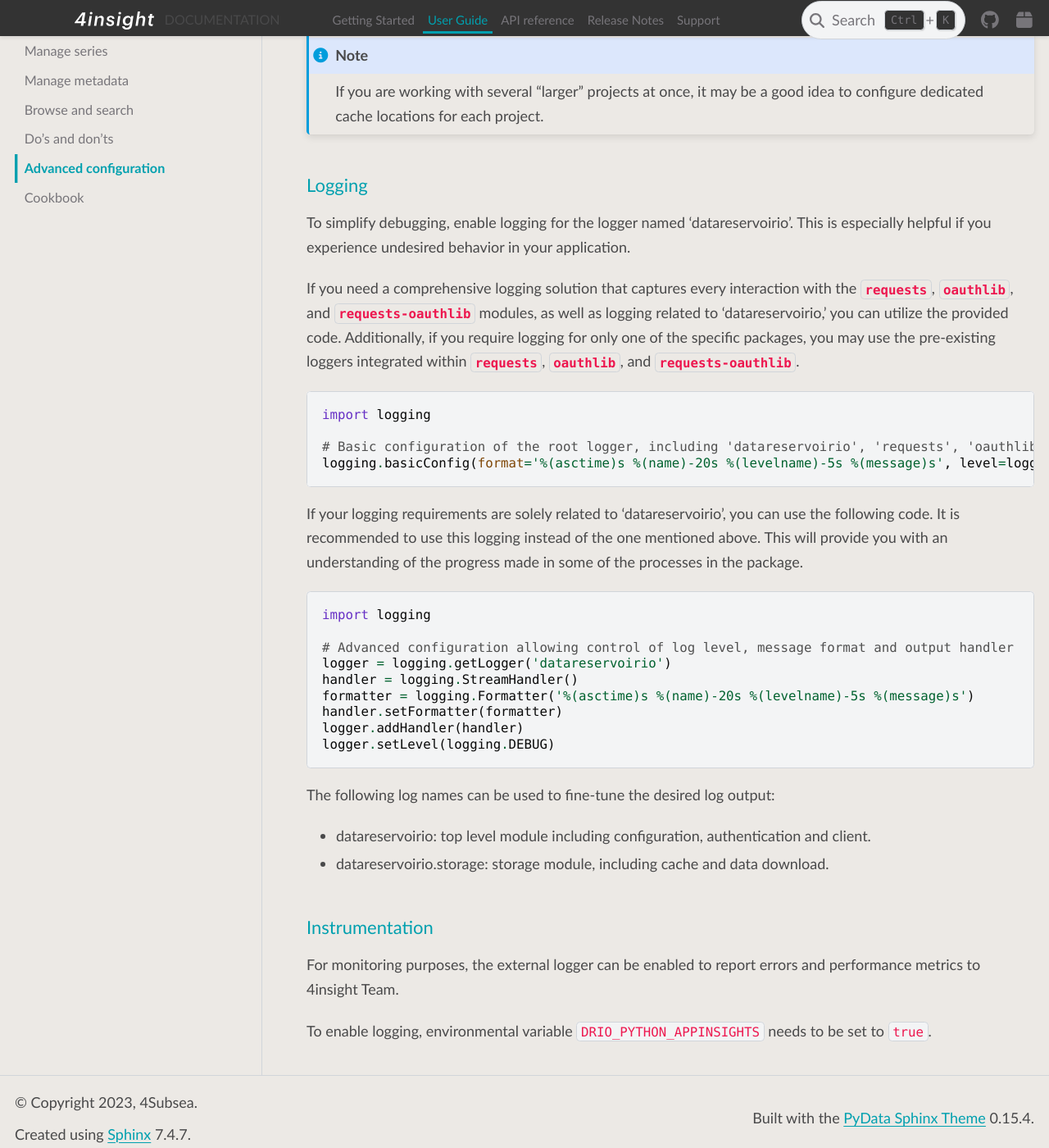
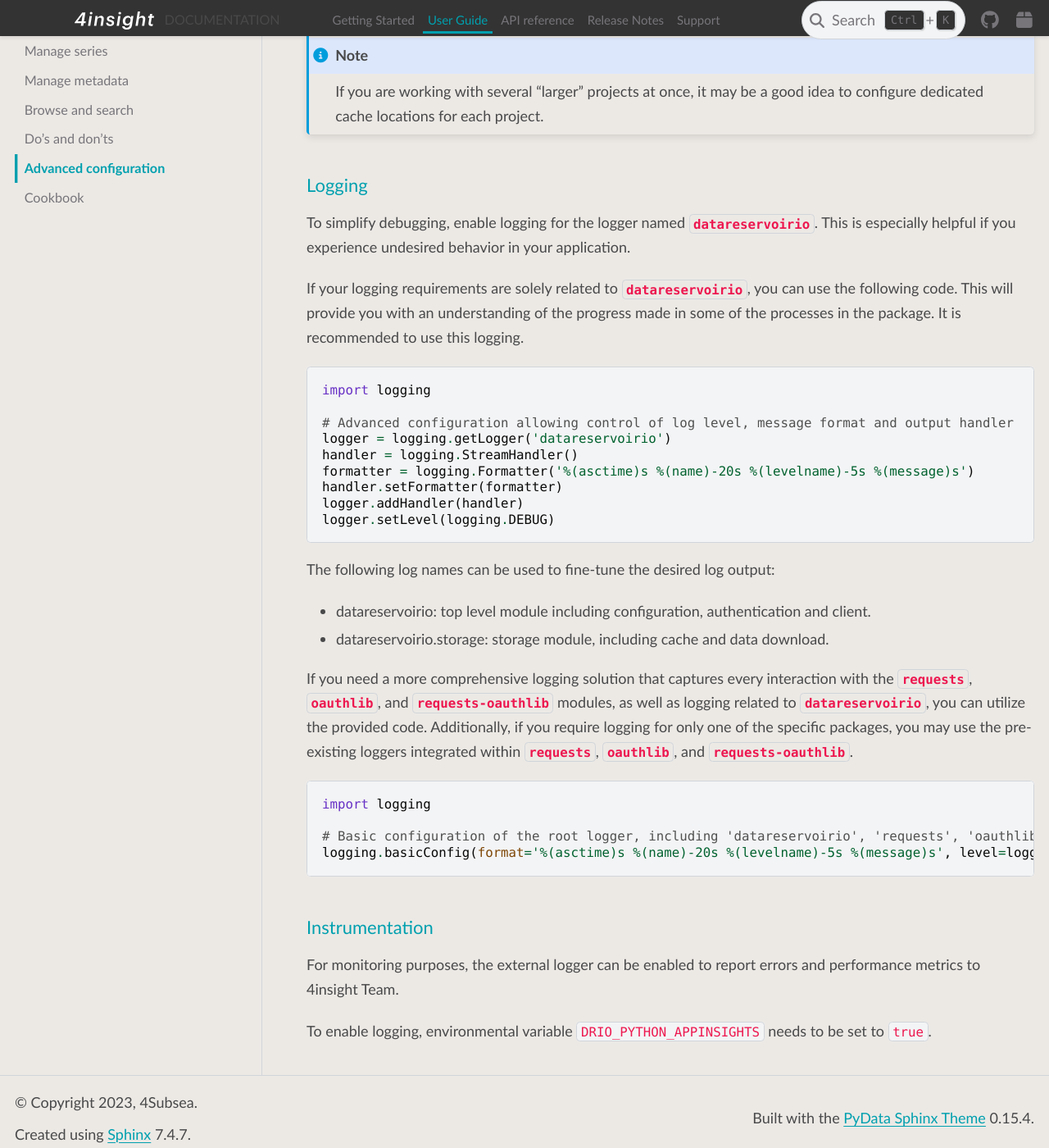
Before and after one commit to 4Subsea/drio-python, a Sphinx documentation site: the page built from docs/user_guide/advanced_config.rst, in a window 1280 px wide and 1400 px high, scrolled down 2213 px. Shown: the whole window at 82% size. Built offline with Sphinx 7.4.7 and the PyData theme 0.15.4, drawn with Linux system fonts in a browser that asks for light colours; some of the changed lines change nothing that is shown.

Commit message:
feedback PR

```diff
--- a/docs/user_guide/advanced_config.rst
+++ b/docs/user_guide/advanced_config.rst
@@ -104,20 +104,10 @@ low-latency solid state drives.
 Logging
 -------
 
-To simplify debugging, enable logging for the logger named 'datareservoirio'. This is especially helpful if you experience undesired behavior in your application.
+To simplify debugging, enable logging for the logger named :py:mod:`datareservoirio`. This is especially helpful if you experience undesired behavior in your application.
 
-If you need a comprehensive logging solution that captures every interaction with the :py:mod:`requests`, :py:mod:`oauthlib`, and :py:mod:`requests-oauthlib` modules, as well as logging related to 'datareservoirio,' you can utilize the provided code.
-Additionally, if you require logging for only one of the specific packages, you may use the pre-existing loggers integrated within :py:mod:`requests`, :py:mod:`oauthlib`, and :py:mod:`requests-oauthlib`.
-
-.. code-block:: python
-
-    import logging
-
-    # Basic configuration of the root logger, including 'datareservoirio', 'requests', 'oauthlib' and 'requests-oauthlib'
-    logging.basicConfig(format='%(asctime)s %(name)-20s %(levelname)-5s %(message)s', level=logging.DEBUG)
-
-If your logging requirements are solely related to 'datareservoirio', you can use the following code. It is recommended to use this logging instead of the one mentioned above. This will provide you with an understanding of the progress made in some
-of the processes in the package.
+If your logging requirements are solely related to :py:mod:`datareservoirio`, you can use the following code. This will provide you with an understanding of the progress made in some
+of the processes in the package. It is recommended to use this logging.
 
 .. code-block:: python
 
@@ -136,6 +126,16 @@ The following log names can be used to fine-tune the desired log output:
 * datareservoirio: top level module including configuration, authentication and client.
 * datareservoirio.storage: storage module, including cache and data download.
 
+If you need a more comprehensive logging solution that captures every interaction with the :py:mod:`requests`, :py:mod:`oauthlib`, and :py:mod:`requests-oauthlib` modules, as well as logging related to :py:mod:`datareservoirio`, you can utilize the
+provided code. Additionally, if you require logging for only one of the specific packages, you may use the pre-existing loggers integrated within :py:mod:`requests`, :py:mod:`oauthlib`, and :py:mod:`requests-oauthlib`.
+
+.. code-block:: python
+
+    import logging
+
+    # Basic configuration of the root logger, including 'datareservoirio', 'requests', 'oauthlib' and 'requests-oauthlib'
+    logging.basicConfig(format='%(asctime)s %(name)-20s %(levelname)-5s %(message)s', level=logging.DEBUG)
+
 Instrumentation
 ---------------
 
```
